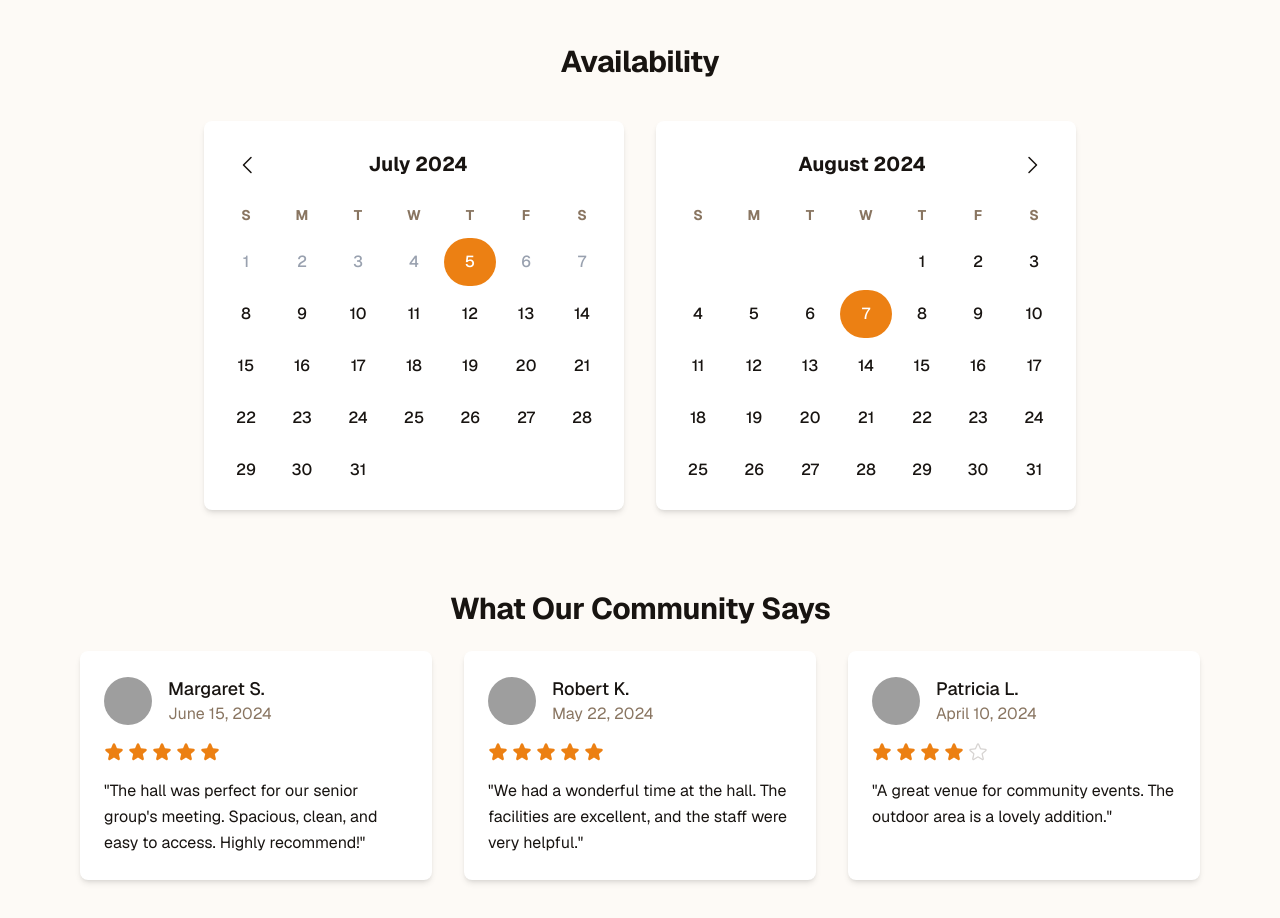
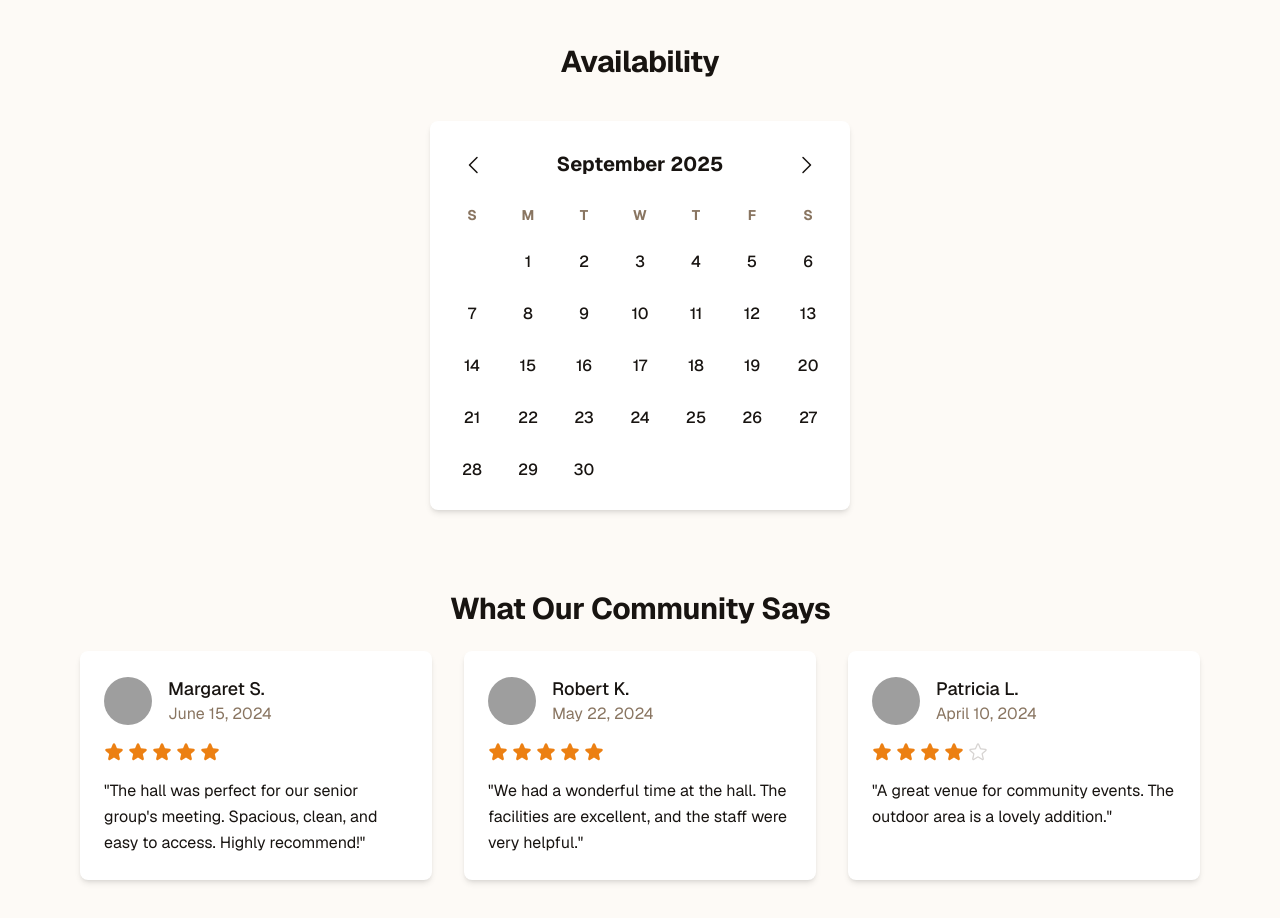
Before and after one commit to pawaaan9/cranbourne-public-hall, a Next.js app: page / in a window 1280 px wide. Shown: the part 1480-2398 px from the top of the page. Built offline with nearby package versions, Linux system fonts and the light colour scheme; grey boxes are pictures that could not be loaded.

Commit message:
Availability

```diff
--- /dev/null
+++ b/src/app/components/Calendar.tsx
@@ -0,0 +1,90 @@
+"use client";
+import React, { useState } from "react";
+
+const daysOfWeek = ["S", "M", "T", "W", "T", "F", "S"];
+
+function getDaysInMonth(year: number, month: number) {
+  return new Date(year, month + 1, 0).getDate();
+}
+
+function getFirstDayOfMonth(year: number, month: number) {
+  return new Date(year, month, 1).getDay();
+}
+
+export default function Calendar() {
+  const today = new Date();
+  const [month, setMonth] = useState(today.getMonth());
+  const [year, setYear] = useState(today.getFullYear());
+  const [selected, setSelected] = useState<{ day: number; month: number; year: number } | null>(null);
+
+  const daysInMonth = getDaysInMonth(year, month);
+  const firstDay = getFirstDayOfMonth(year, month);
+
+  const handlePrev = () => {
+    if (month === 0) {
+      setMonth(11);
+      setYear(year - 1);
+    } else {
+      setMonth(month - 1);
+    }
+  };
+
+  const handleNext = () => {
+    if (month === 11) {
+      setMonth(0);
+      setYear(year + 1);
+    } else {
+      setMonth(month + 1);
+    }
+  };
+
+  const handleSelect = (day: number) => {
+    setSelected({ day, month, year });
+  };
+
+  // Build calendar grid
+  const buttons = [];
+  for (let i = 0; i < firstDay; i++) {
+    buttons.push(<div key={"empty-" + i}></div>);
+  }
+  for (let d = 1; d <= daysInMonth; d++) {
+    const isSelected = selected && selected.day === d && selected.month === month && selected.year === year;
+    buttons.push(
+      <button
+        key={d}
+        className={`h-12 w-full rounded-full text-base font-medium leading-normal ${isSelected ? "bg-[#ec8013] text-white" : "hover:bg-stone-100 text-[#181411]"}`}
+        onClick={() => handleSelect(d)}
+      >
+        {d}
+      </button>
+    );
+  }
+
+  return (
+    <div className="flex min-w-80 max-w-[420px] flex-1 flex-col gap-1 p-4 bg-white rounded-lg shadow-md">
+      <div className="flex items-center justify-between p-2">
+        <button className="text-[#181411] hover:text-[#ec8013] transition-colors rounded-full p-2" onClick={handlePrev}>
+          {/* Left Arrow SVG */}
+          <svg fill="currentColor" height="24px" viewBox="0 0 256 256" width="24px" xmlns="http://www.w3.org/2000/svg">
+            <path d="M165.66,202.34a8,8,0,0,1-11.32,11.32l-80-80a8,8,0,0,1,0-11.32l80-80a8,8,0,0,1,11.32,11.32L91.31,128Z"></path>
+          </svg>
+        </button>
+        <p className="text-[#181411] text-xl font-bold leading-tight">
+          {today.toLocaleString("default", { month: "long" })} {year}
+        </p>
+        <button className="text-[#181411] hover:text-[#ec8013] transition-colors rounded-full p-2" onClick={handleNext}>
+          {/* Right Arrow SVG */}
+          <svg fill="currentColor" height="24px" viewBox="0 0 256 256" width="24px" xmlns="http://www.w3.org/2000/svg">
+            <path d="M181.66,133.66l-80,80a8,8,0,0,1-11.32-11.32L164.69,128,90.34,53.66a8,8,0,0,1,11.32-11.32l80,80A8,8,0,0,1,181.66,133.66Z"></path>
+          </svg>
+        </button>
+      </div>
+      <div className="grid grid-cols-7 gap-1">
+        {daysOfWeek.map((d, i) => (
+          <p key={i} className="text-center text-[#897561] text-sm font-bold leading-normal tracking-[0.015em] py-2">{d}</p>
+        ))}
+        {buttons}
+      </div>
+    </div>
+  );
+}
--- a/src/app/page.tsx
+++ b/src/app/page.tsx
@@ -3,6 +3,7 @@
 
 import ImageSlider from "./components/ImageSlider";
 import Footer from "./components/Footer";
+import Calendar from "./components/Calendar";
 
 export default function Home() {
   return (
@@ -73,48 +74,8 @@ export default function Home() {
           <section id="availability" className="mb-8">
             <h2 className="text-[#181411] text-2xl sm:text-3xl font-bold leading-tight tracking-[-0.015em] px-2 sm:px-4 pb-4 sm:pb-6 pt-6 sm:pt-8 text-center">Availability</h2>
             <div className="flex flex-wrap items-start justify-center gap-4 sm:gap-8 p-2 sm:p-4">
-              {/* July Calendar */}
-              <div className="flex min-w-80 max-w-[420px] flex-1 flex-col gap-1 p-4 bg-white rounded-lg shadow-md">
-                <div className="flex items-center justify-between p-2">
-                  <button className="text-[#181411] hover:text-[#ec8013] transition-colors rounded-full p-2">
-                    {/* Left Arrow SVG */}
-                    <svg fill="currentColor" height="24px" viewBox="0 0 256 256" width="24px" xmlns="http://www.w3.org/2000/svg">
-                      <path d="M165.66,202.34a8,8,0,0,1-11.32,11.32l-80-80a8,8,0,0,1,0-11.32l80-80a8,8,0,0,1,11.32,11.32L91.31,128Z"></path>
-                    </svg>
-                  </button>
-                  <p className="text-[#181411] text-xl font-bold leading-tight">July 2024</p>
-                  <div className="w-8"></div>
-                </div>
-                <div className="grid grid-cols-7 gap-1">
-                  {/* Days of week */}
-                  {['S','M','T','W','T','F','S'].map((d,i)=>(<p key={i} className="text-center text-[#897561] text-sm font-bold leading-normal tracking-[0.015em] py-2">{d}</p>))}
-                  {/* Dates (static for now) */}
-                  {[1,2,3,4].map(d=>(<button key={d} className="h-12 w-full text-gray-400 text-base font-medium leading-normal cursor-not-allowed">{d}</button>))}
-                  <button className="h-12 w-full text-white text-base font-medium leading-normal rounded-full bg-[#ec8013]">5</button>
-                  {[6,7].map(d=>(<button key={d} className="h-12 w-full text-gray-400 text-base font-medium leading-normal cursor-not-allowed">{d}</button>))}
-                  {[8,9,10,11,12,13,14,15,16,17,18,19,20,21,22,23,24,25,26,27,28,29,30,31].map(d=>(<button key={d} className="h-12 w-full hover:bg-stone-100 rounded-full text-[#181411] text-base font-medium leading-normal">{d}</button>))}
-                </div>
-              </div>
-              {/* August Calendar */}
-              <div className="flex min-w-80 max-w-[420px] flex-1 flex-col gap-1 p-4 bg-white rounded-lg shadow-md">
-                <div className="flex items-center justify-between p-2">
-                  <div className="w-8"></div>
-                  <p className="text-[#181411] text-xl font-bold leading-tight">August 2024</p>
-                  <button className="text-[#181411] hover:text-[#ec8013] transition-colors rounded-full p-2">
-                    {/* Right Arrow SVG */}
-                    <svg fill="currentColor" height="24px" viewBox="0 0 256 256" width="24px" xmlns="http://www.w3.org/2000/svg">
-                      <path d="M181.66,133.66l-80,80a8,8,0,0,1-11.32-11.32L164.69,128,90.34,53.66a8,8,0,0,1,11.32-11.32l80,80A8,8,0,0,1,181.66,133.66Z"></path>
-                    </svg>
-                  </button>
-                </div>
-                <div className="grid grid-cols-7 gap-1">
-                  {['S','M','T','W','T','F','S'].map((d,i)=>(<p key={i} className="text-center text-[#897561] text-sm font-bold leading-normal tracking-[0.015em] py-2">{d}</p>))}
-                  <button className="h-12 w-full hover:bg-stone-100 rounded-full text-[#181411] col-start-5 text-base font-medium leading-normal">1</button>
-                  {[2,3,4,5,6].map(d=>(<button key={d} className="h-12 w-full hover:bg-stone-100 rounded-full text-[#181411] text-base font-medium leading-normal">{d}</button>))}
-                  <button className="h-12 w-full text-white text-base font-medium leading-normal rounded-full bg-[#ec8013]">7</button>
-                  {[8,9,10,11,12,13,14,15,16,17,18,19,20,21,22,23,24,25,26,27,28,29,30,31].map(d=>(<button key={d} className="h-12 w-full hover:bg-stone-100 rounded-full text-[#181411] text-base font-medium leading-normal">{d}</button>))}
-                </div>
-              </div>
+              {/* Interactive Calendar */}
+              <Calendar />
             </div>
           </section>
 
```
